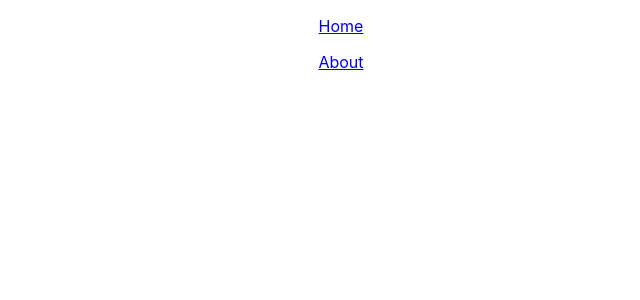
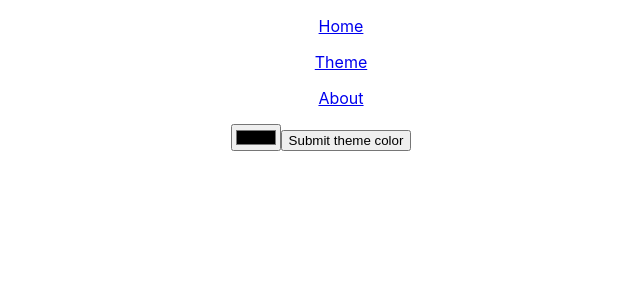
Before and after one commit to jona506a/Kea_Web19w1_Node_React_2020_Spring, a React (Create React App) app in the folder 3._React_Routing/: page /theme in a window 1280 px wide. Shown: the top 300 px of the page, without its empty margins (319-959 px from the left). Built offline with nearby package versions, Linux system fonts and the light colour scheme.

Commit message:
Now logging the color in the theme page

```diff
--- a/3._React_Routing/src/App.js
+++ b/3._React_Routing/src/App.js
@@ -2,6 +2,7 @@ import React, { Component } from 'react';
 import './App.css';
 import { BrowserRouter as Router, Switch, Route, Link } from 'react-router-dom';
 import About from './pages/about/About';
+import Theme from './pages/theme/Theme';
 
 class App extends Component {
   render() {
@@ -14,6 +15,9 @@ class App extends Component {
                 <Link to="/">Home</Link>
               </ul>
               <ul>
+                <Link to="/theme">Theme</Link>
+              </ul>
+              <ul>
                 <Link to="/about">About</Link>
               </ul>
           </nav>
@@ -22,8 +26,12 @@ class App extends Component {
             <Route exact path="/">
               <h1>This is the index route</h1>
             </Route>
+            <Route path="/theme"
+              component={(props) => <Theme {...props} />} >
+            </Route>
             <Route path="/about"
-              component={(props) => <About {...props} />} />
+              component={(props) => <About { ...props } />} >
+            </Route>
           </Switch>
         </div>
       </Router>
--- a/3._React_Routing/src/pages/about/About.js
+++ b/3._React_Routing/src/pages/about/About.js
@@ -1,11 +1,17 @@
 import React, { Component } from 'react';
 
 export default class About extends Component {
+    handleRedirect = () => {
+        this.props.history.push("/");
+    }
+
     render() {
-        console.log("111111 ", this.props);
 
         return (
-            <h1>This is the about page</h1>
+            <div>
+                <h1>This is the about page</h1>
+                <button onClick={this.handleRedirect}>Redirect to home</button>
+            </div>
         );
     }
 }
--- /dev/null
+++ b/3._React_Routing/src/pages/theme/Theme.js
@@ -0,0 +1,19 @@
+import React, { Component } from 'react';
+
+export default class Theme extends Component {
+/*     constructor(props) {
+        super(props); */
+        state = {
+            color: undefined
+        };
+/*     } */
+
+    render() {
+        return (
+            <div>
+                <input type="color" onChange={(event) => this.setState({ color: event.target.value })}/>
+                <button onClick={() => console.log("Button was clicked", this.state.color)} >Submit theme color</button>
+            </div>
+        );
+    }
+}
```
